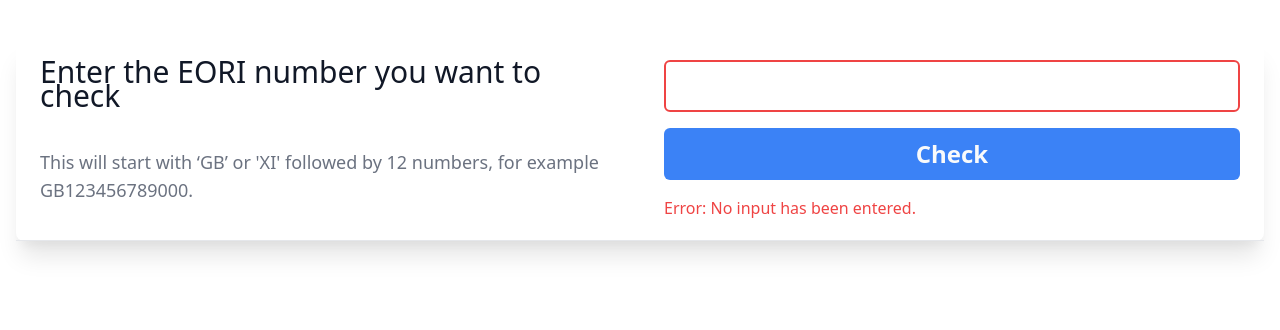
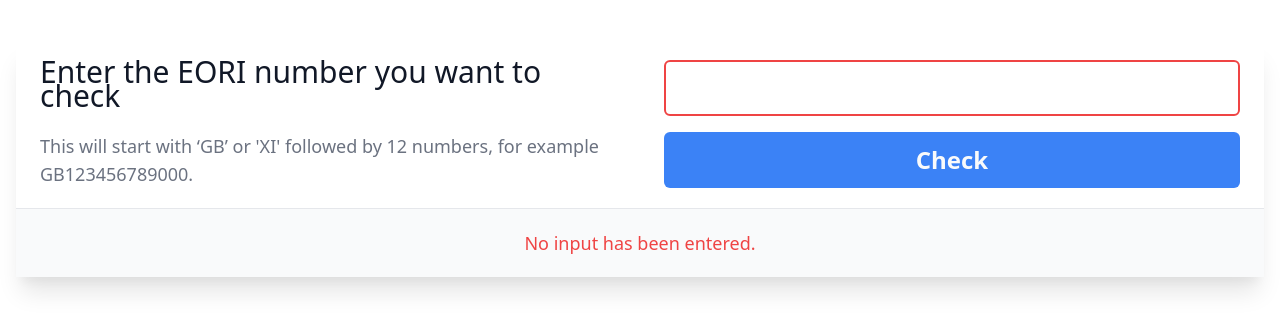
Before and after one commit to WaterlessPiano2/CheckEORI, a Next.js app: page / in a window 1280 px wide. Both pictures are taken after a click on the button "Check". Shown: the top 330 px of the page. Built offline with nearby package versions, Linux system fonts and the light colour scheme.

Commit message:
showing the errors in results part

```diff
--- /dev/null
+++ b/components/error.js
@@ -0,0 +1,9 @@
+export default function Error({ message }) {
+  return (
+    <div className="bg-gray-50 px-4 py-5 sm:px-6 text-center">
+      <div className="text-lg font-medium text-red-500 ">
+        {message}{" "}
+      </div>
+       </div>
+  );
+}
--- a/components/headers.js
+++ b/components/headers.js
@@ -1,6 +1,6 @@
 import Search from "./search";
 
-export default function Header({ searchResult }) {
+export default function Header({ searchResult, errorMessage }) {
   return (
     <div className="grid grid-cols-2">
       <div className="grid grid-rows-2  gap-4 px-4 py-5 sm:px-6">
@@ -12,7 +12,7 @@ export default function Header({ searchResult }) {
           GB123456789000.
         </p>
       </div>
-      <Search result={(e) => searchResult(e)} />
+      <Search result={(s) => searchResult(s)} error={(e) => errorMessage(e)} />
     </div>
   );
 }
--- a/components/results.js
+++ b/components/results.js
@@ -4,31 +4,35 @@ import React, { useState } from "react";
 import EORI from "./eori";
 import TraderName from "./traderName";
 import Address from "./address";
+import Error from "./error";
 
 export default function Results() {
   const [result, setResult] = useState("");
-
-
+  const [errorMessage, setErrorMessage] = useState("");
 
   return (
     <div className="bg-white shadow-xl sm:rounded-lg w-full">
-      <Header searchResult={(e) => setResult(e)} />
+      <Header
+        searchResult={(s) => setResult(s)}
+        errorMessage={(e) => setErrorMessage(e)}
+      />
       <div className="border-t border-gray-200">
-        {result ? (
+        {result && (
           <dl>
             {JSON.parse(result).eori && <EORI eori={JSON.parse(result).eori} />}
             {JSON.parse(result).companyDetails &&
               JSON.parse(result).companyDetails.traderName && (
-                <TraderName name={JSON.parse(result).companyDetails.traderName} />
+                <TraderName
+                  name={JSON.parse(result).companyDetails.traderName}
+                />
               )}
             {JSON.parse(result).companyDetails &&
               JSON.parse(result).companyDetails.address && (
                 <Address address={JSON.parse(result).companyDetails.address} />
               )}
           </dl>
-        ) : (
-          <div></div>
         )}
+        {errorMessage && <Error message={errorMessage} />}
       </div>
     </div>
   );
--- a/components/search.js
+++ b/components/search.js
@@ -3,19 +3,18 @@ import validate from "../utils/validation";
 
 const axios = require("axios").default;
 
-export default function Search({ result }) {
+export default function Search({ result, error }) {
   const [input, setInput] = useState("");
   const [state, setState] = useState("IDLE");
-  const [errorMessage, setErrorMessage] = useState("");
 
   const sendInput = async () => {
-    setErrorMessage("");
+    error("");
     setState("LOADING");
 
     const isValid = validate(input);
     if (isValid !== "VALID") {
-      setErrorMessage(isValid);
-      setState("ERROR:");
+      error(isValid);
+      setState("ERROR");
       result("");
       return;
     }
@@ -25,7 +24,7 @@ export default function Search({ result }) {
         setState("SUCCESS");
         result(JSON.stringify(response.data));
       } else {
-        setErrorMessage("The entered EORI is invalid.");
+        error("The entered EORI is invalid.");
         setState("ERROR");
         result("");
         return;
@@ -33,7 +32,7 @@ export default function Search({ result }) {
       console.log(response.data.valid);
     } catch (e) {
       console.log(e);
-      setErrorMessage(e.response.data.error);
+      error(e.response.data.error);
       setState("ERROR");
       result("");
     }
@@ -46,7 +45,7 @@ export default function Search({ result }) {
     <div className="grid grid-rows-2 gap-4 px-4 py-5 sm:px-6 w-full">
       <input
         className={`p-2 block-inline text-2xl border-2 w-full  ${
-          errorMessage ? "border-red-500" : "border-gray-500"
+          state === "ERROR" ? "border-red-500" : "border-gray-500"
         } rounded-md `}
         type="text"
         name="eoriInput"
@@ -60,9 +59,6 @@ export default function Search({ result }) {
       >
         Check
       </button>
-      {errorMessage && (
-        <div className="text-red-500">{`Error: ${errorMessage}`}</div>
-      )}
     </div>
   );
 }
```
